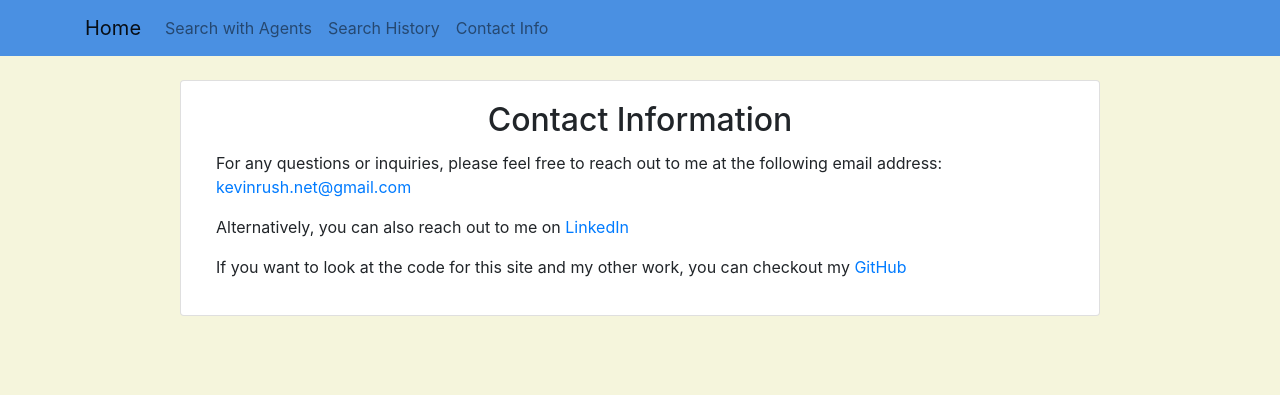
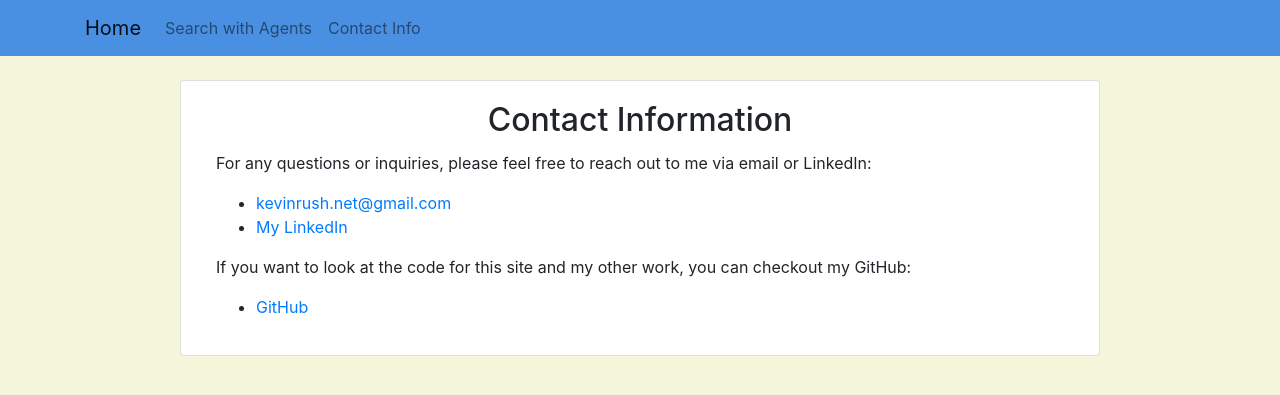
Before and after one commit to Kevin-Rush/agent_search_djproject, a Django app: page /contact_info/ in a window 1280 px wide. Shown: the top 395 px of the page. Run offline with Django 3.2, Linux system fonts and the light colour scheme; some libraries are stand-ins or nearby versions.

Commit message:
updated messaging

```diff
--- a/mysite/templates/base.html
+++ b/mysite/templates/base.html
@@ -27,9 +27,9 @@
               <a href="{% url 'prompt_list' %}">View Search History</a>
             </div>
           </li>
-          <li class="nav-item">
+          <!-- <li class="nav-item">
             <a class="nav-link" href="{% url 'prompt_list' %}">Search History</a>
-          </li>
+          </li> -->
           <li class="nav-item">
             <a class="nav-link" href="{% url 'contact_info' %}">Contact Info</a>
           </li>
--- a/mysite/templates/contact_info.html
+++ b/mysite/templates/contact_info.html
@@ -5,11 +5,15 @@
     <div class="container">
         <h2 class="card-title" style="text-align: center;">Contact Information</h2>
 
-        <p>For any questions or inquiries, please feel free to reach out to me at the following email address: <a href="mailto:kevinrush.net@gmail.com">kevinrush.net@gmail.com</a></p>
-
-        <p>Alternatively, you can also reach out to me on <a href="https://www.linkedin.com/kevin-Rush">LinkedIn</a></p>
-
-        <p>If you want to look at the code for this site and my other work, you can checkout my <a href="https://github.com/kevin Rush">GitHub</a></p>
+        <p>For any questions or inquiries, please feel free to reach out to me via email or LinkedIn:
+            <ul>
+                <li><a href="mailto:kevinrush.net@gmail.com">kevinrush.net@gmail.com</a></li>
+                <li><a href="https://www.linkedin.com/kevin-Rush">My LinkedIn</a></p></li>
+            </ul>
+        <p>If you want to look at the code for this site and my other work, you can checkout my GitHub:</p>
+        <ul>
+            <li><a href="https://github.com/kevin Rush">GitHub</a></li>
+        </ul>
     </div>
 
 {% endblock %}
--- a/mysite/templates/home.html
+++ b/mysite/templates/home.html
@@ -3,7 +3,7 @@
 {% block content %}
 
   <div style="text-align: center;">
-    <h2 class="card-title">Kevin Rush, AI Consultant</h2>
+    <h2 class="card-title">Here to help you navigate the age of AI</h2>
     <br>
   </div>
 
```
